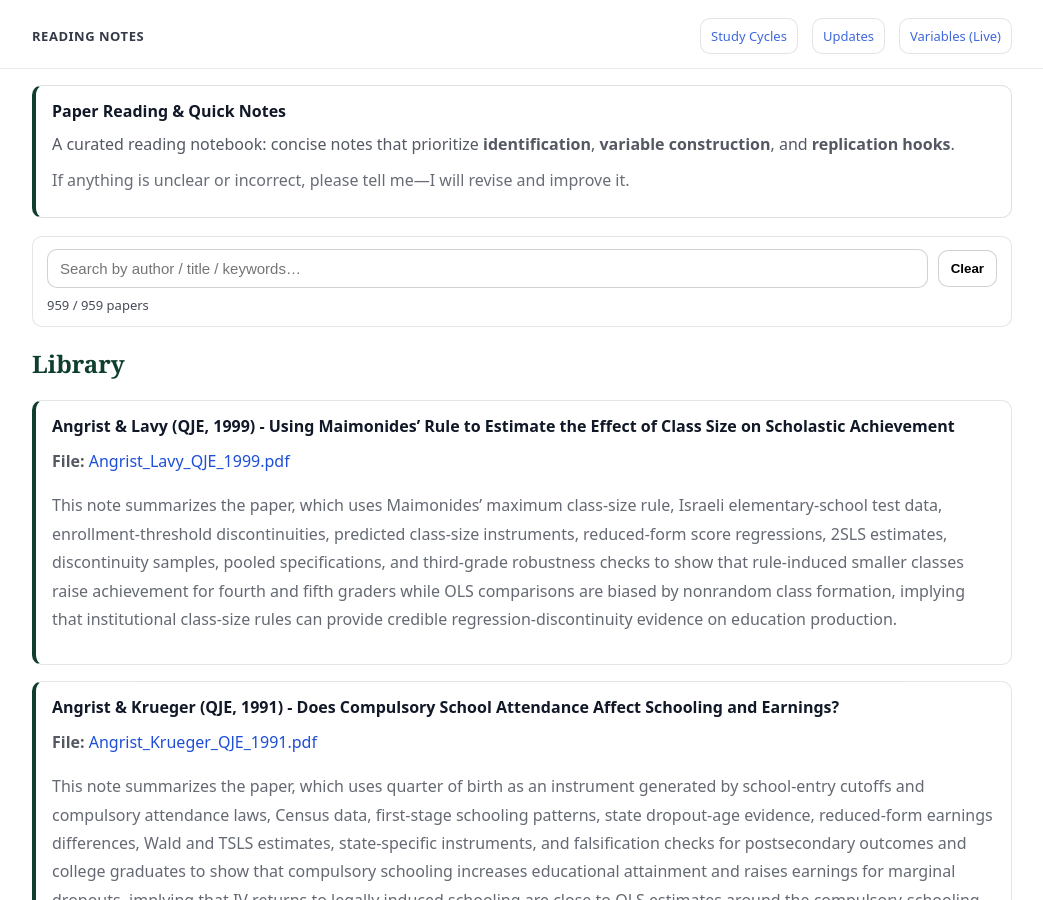
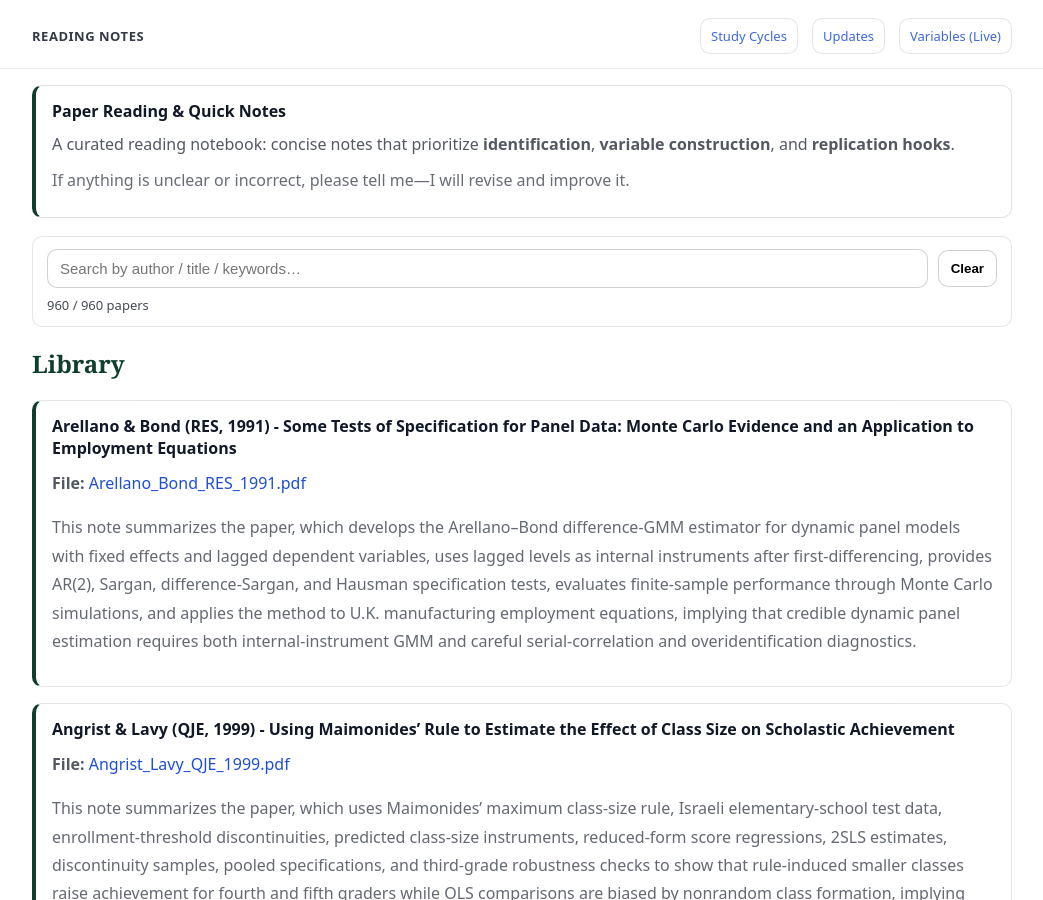
Before and after one commit to yaxinzn/study-archive, a Jekyll site: the page built from reading/index.md, in a window 1280 px wide and 900 px high. Shown: the whole window, without its empty margins (118-1161 px from the left). Built offline with Jekyll 4.4.1, drawn with Linux system fonts in a browser that asks for light colours.

Commit message:
Reading: add/update Arellano_Bond_RES_1991.pdf

```diff
--- a/_data/reading.yml
+++ b/_data/reading.yml
@@ -1,3 +1,7 @@
+- title: "Arellano & Bond (RES, 1991) - Some Tests of Specification for Panel Data: Monte Carlo Evidence and an Application to Employment Equations"
+  file: "Arellano_Bond_RES_1991.pdf"
+  desc: "This note summarizes the paper, which develops the Arellano–Bond difference-GMM estimator for dynamic panel models with fixed effects and lagged dependent variables, uses lagged levels as internal instruments after first-differencing, provides AR(2), Sargan, difference-Sargan, and Hausman specification tests, evaluates finite-sample performance through Monte Carlo simulations, and applies the method to U.K. manufacturing employment equations, implying that credible dynamic panel estimation requires both internal-instrument GMM and careful serial-correlation and overidentification diagnostics."
+
 - title: "Angrist & Lavy (QJE, 1999) - Using Maimonides’ Rule to Estimate the Effect of Class Size on Scholastic Achievement"
   file: "Angrist_Lavy_QJE_1999.pdf"
   desc: "This note summarizes the paper, which uses Maimonides’ maximum class-size rule, Israeli elementary-school test data, enrollment-threshold discontinuities, predicted class-size instruments, reduced-form score regressions, 2SLS estimates, discontinuity samples, pooled specifications, and third-grade robustness checks to show that rule-induced smaller classes raise achievement for fourth and fifth graders while OLS comparisons are biased by nonrandom class formation, implying that institutional class-size rules can provide credible regression-discontinuity evidence on education production."
```
Also changed, not shown: 1 other file.
